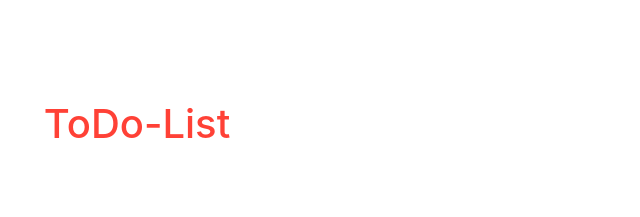
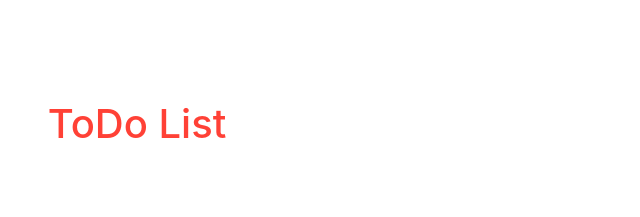
Before and after one commit to fiRinhozor/todo-List, a website built with webpack: page src/index.html in a window 1280 px wide. Shown: the top 217 px of the page, 503-1143 px from the left. Built offline with nearby package versions, Linux system fonts and the light colour scheme.

```diff
--- a/src/index.html
+++ b/src/index.html
@@ -10,7 +10,7 @@
 
 <body>
     <div class="container">
-        <h1 style="text-align: center; margin-bottom: 30px;">ToDo-List</h1>
+        <h1 style="text-align: center; margin-bottom: 30px;">ToDo List</h1>
         <div class="alert text-capitalize enter"></div>
         <div class="input-group mb-3">
             <input type="text" class="form-control" placeholder="Enter" aria-label="Recipient's username"
```
Also changed, not shown: dist/index.html.
